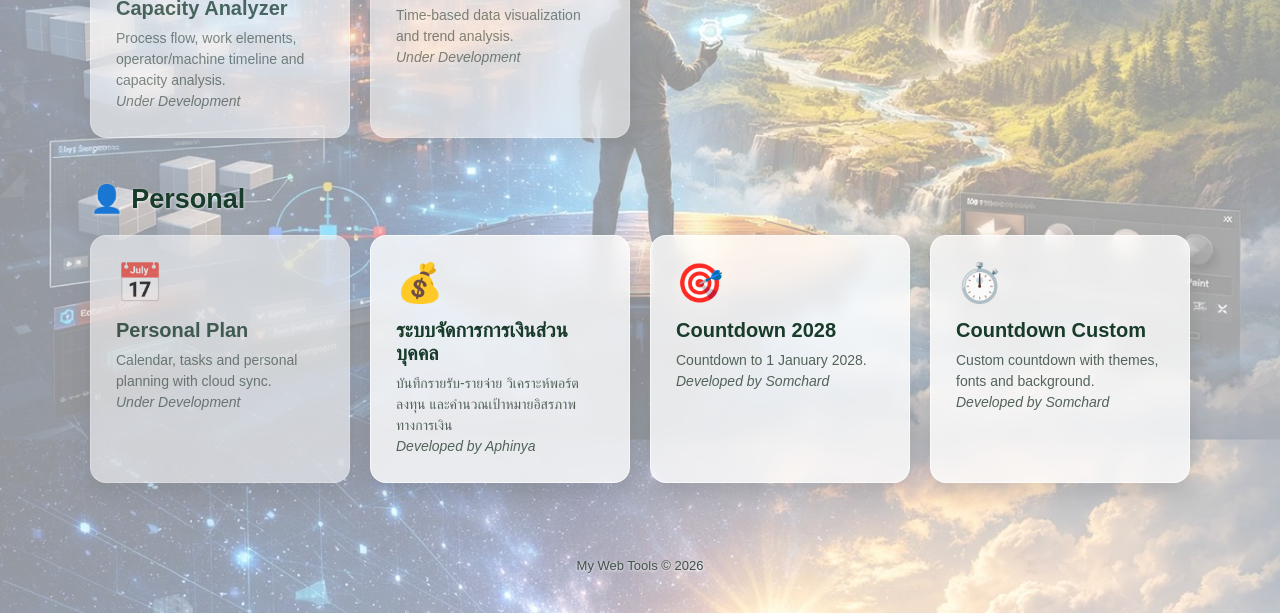
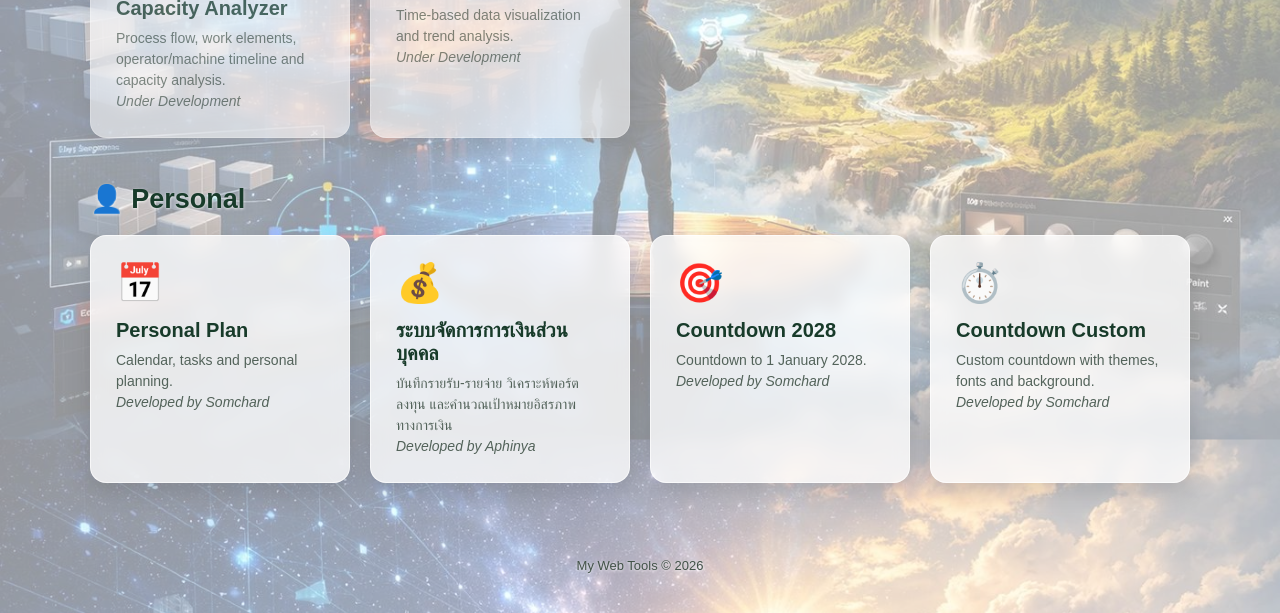
Before and after one commit to somchardphannam-art/My-Web-Tools, a plain HTML site: page index.html in a window 1280 px wide. Shown: the part 587-1200 px from the top of the page. Drawn offline with Linux system fonts and the light colour scheme.

Commit message:
Updated HTML for Ideas Beyond Limits

```diff
--- a/index.html
+++ b/index.html
@@ -284,11 +284,11 @@ Cpk / Cp calculation and process capability analysis<br>
 <h2 class="section-title">👤 Personal</h2>
 <div class="tools-grid">
 
-<a class="tool-card coming-soon" href="#">
+<a class="tool-card" href="https://somchardphannam-art.github.io/Personal-Plan/" target="_blank" rel="noopener noreferrer">
 <div class="tool-icon">📅</div>
 <h3>Personal Plan</h3>
-<p>Calendar, tasks and personal planning with cloud sync.<br>
-<em>Under Development</em></p>
+<p>Calendar, tasks and personal planning.<br>
+<em>Developed by Somchard</em></p>
 </a>
 
 <a class="tool-card" href="https://aphinyasaneha02081992nan.github.io/my-finance-app/" target="_blank" rel="noopener noreferrer">
```
